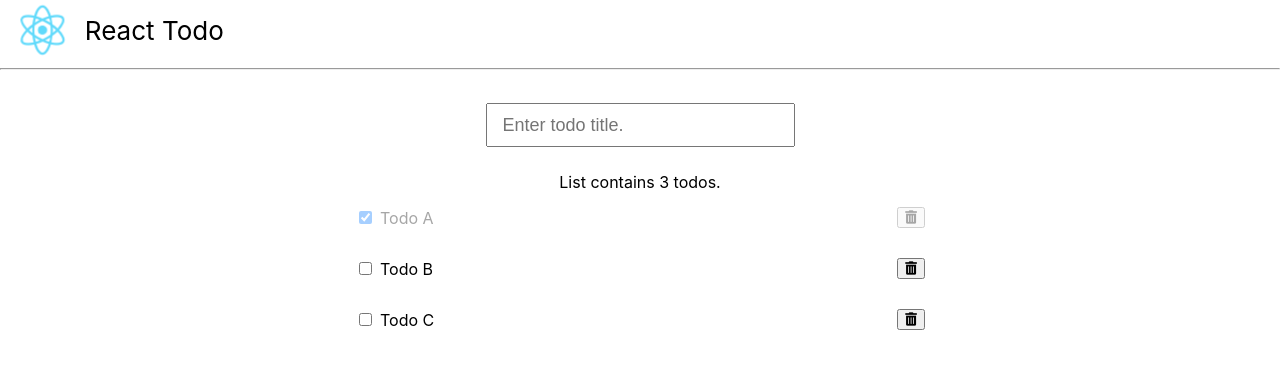
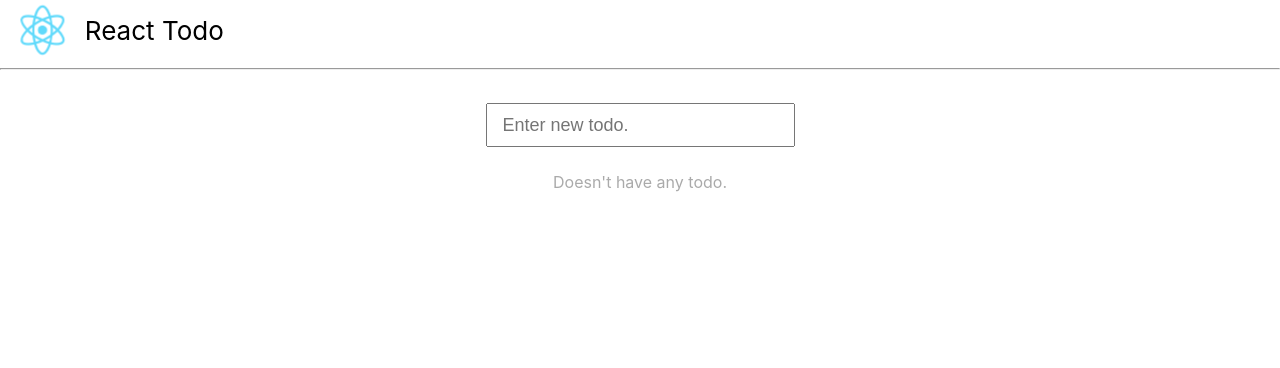
Before and after one commit to cian6390/react-todo, a React (Create React App) app: page / in a window 1280 px wide. Shown: the top 368 px of the page. Built offline with nearby package versions, Linux system fonts and the light colour scheme.

Commit message:
🐛 Fix: fix bug.

```diff
--- a/src/components/App/App.tsx
+++ b/src/components/App/App.tsx
@@ -2,18 +2,29 @@ import "./App.css";
 import React, { useState } from "react";
 import logo from "../../logo.svg";
 import TodoList from "../TodoList";
-import { prevent } from "../../utils";
-import { todos as defaultTodos } from "../../data";
+import { prevent, cloneDeep } from "../../utils";
+import { Todo } from "../../types";
 
 function App() {
   const [q, setQuerystring] = useState("");
 
-  const [todos, setTodos] = useState(defaultTodos);
+  const [todos, setTodos] = useState([] as Todo[]);
 
   function submitHandler(q: string, e?: React.FormEvent) {
-    const nextId = todos.length + 1;
-    setTodos([{ id: nextId, name: q, selected: false }, ...todos]);
+    const nextId = +new Date();
+    const newTodo: Todo = { id: nextId, name: q, selected: false };
+    setTodos([newTodo, ...todos]);
     setQuerystring("");
+  }
+
+  function todosDidUpdateHandler(todos: Todo[]) {
+    setTodos(cloneDeep(todos));
+  }
+
+  function renderTodoList() {
+    return (
+      <TodoList todosDidUpdateHandler={todosDidUpdateHandler} todos={todos} />
+    );
   }
 
   return (
@@ -29,13 +40,16 @@ function App() {
             <input
               className="search-input"
               type="text"
-              placeholder="Enter todo title."
+              placeholder="Enter new todo."
               value={q}
               onChange={(e) => setQuerystring(e.target.value)}
             />
           </form>
-          <div>List contains {todos.length} todos.</div>
-          <TodoList todos={todos} />
+          {todos.length > 0
+            ? <div>List contains {todos.length} todos.</div>
+            : <div style={{color: '#aaa'}}>Doesn't have any todo.</div>
+          }
+          {todos.length > 0 && renderTodoList()}
         </div>
       </main>
     </div>
--- a/src/components/TodoList/index.tsx
+++ b/src/components/TodoList/index.tsx
@@ -3,7 +3,10 @@ import ListItem from "../ListItem";
 import { cloneDeep } from "../../utils";
 import { Todo } from "../../types";
 
-export default function TodoList(props: { todos: Todo[] }) {
+export default function TodoList(props: {
+  todos: Todo[],
+  todosDidUpdateHandler: Function
+}) {
   function cloneTodos() {
     return cloneDeep(props.todos);
   }
@@ -15,7 +18,9 @@ export default function TodoList(props: { todos: Todo[] }) {
   }, [props.todos]);
 
   function deleteTodoHandler(todo: Todo) {
-    setTodos(todos.filter((item) => item.name !== todo.name));
+    const filtedTodos = todos.filter((item) => item.name !== todo.name)
+    setTodos(filtedTodos);
+    props.todosDidUpdateHandler(filtedTodos)
   }
 
   return (
--- a/src/data.ts
+++ /dev/null
@@ -1,16 +0,0 @@
-
-export const todos = [
-    {
-        id: 0,
-        name: 'Todo A',
-        selected: true
-    }, {
-        id: 1,
-        name: 'Todo B',
-        selected: false
-    }, {
-        id: 2,
-        name: 'Todo C',
-        selected: false
-    }
-]
--- a/src/types.ts
+++ b/src/types.ts
@@ -1,6 +1,6 @@
 
 export interface Todo {
-  id: number | string
+  id: number
   name: string
   selected: boolean
 }
```
